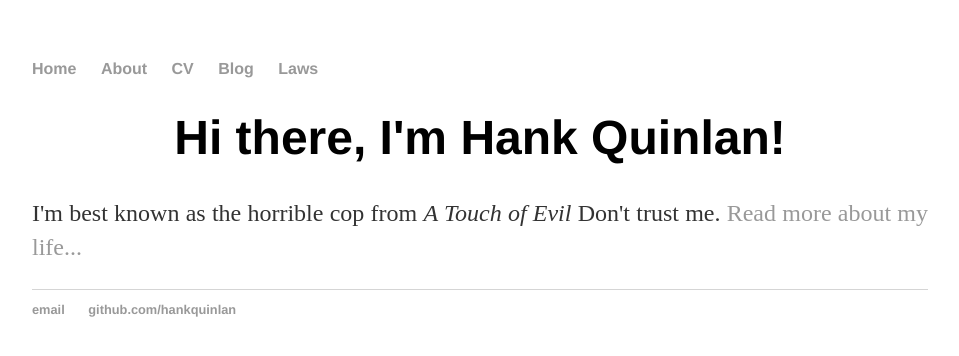
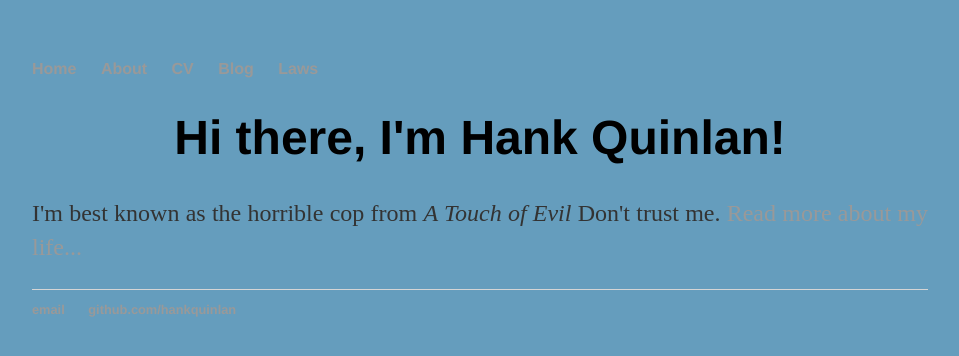
Before and after one commit to lexieph/lexieph.github.io, a Jekyll site: the page built from index.html, in a window 1280 px wide. Shown: the top 356 px of the page, without its empty margins (160-1119 px from the left). Built offline with Jekyll 4.4.1, drawn with Linux system fonts in a browser that asks for light colours.

Commit message:
Change bg color through main.css

```diff
--- a/css/main.css
+++ b/css/main.css
@@ -1,6 +1,7 @@
 body {
     margin: 60px auto;
     width: 70%;
+    background-color: #659DBD;
 }
 nav ul, footer ul {
     font-family:'Helvetica', 'Arial', 'Sans-Serif';
```
